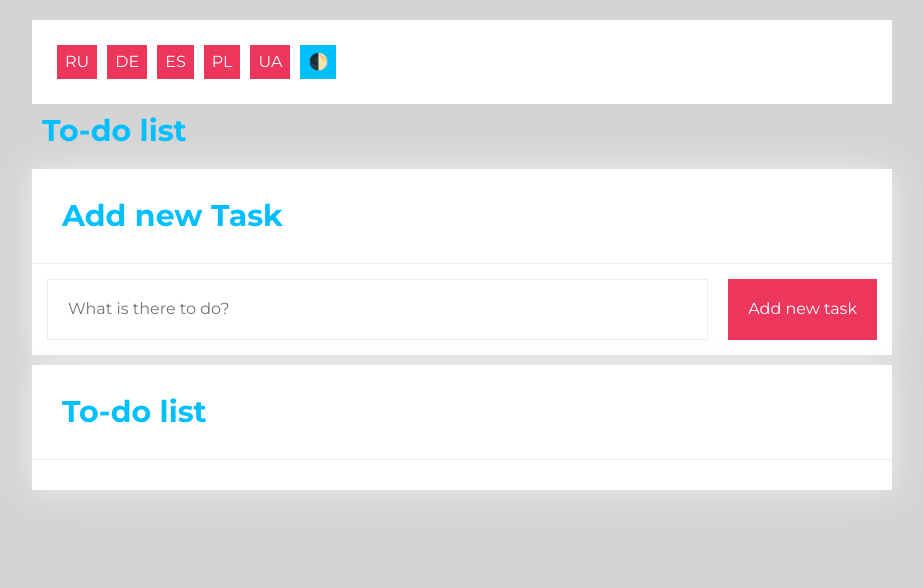
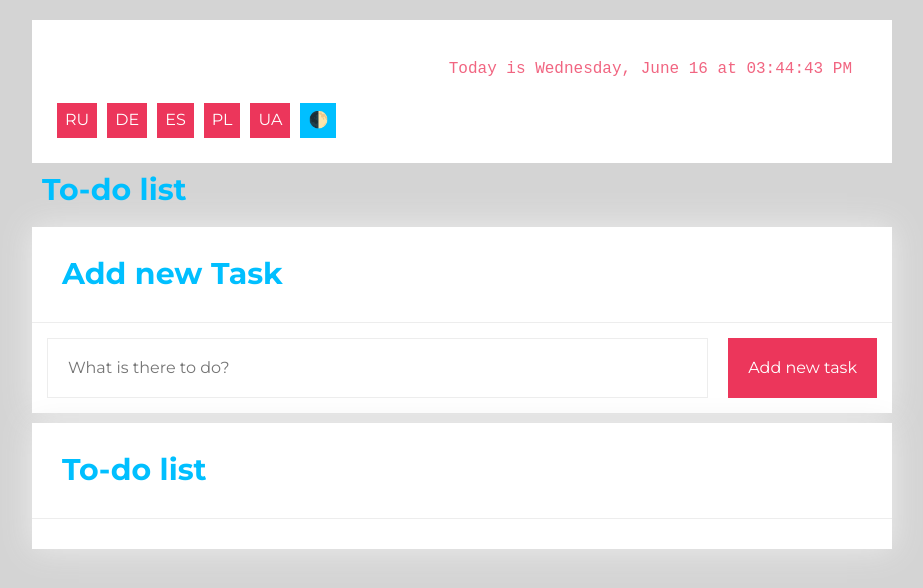
Before and after one commit to mr-front-end-dev/To-do-List--EN-CRMS--ReactApp, a React (Create React App) app: page / in a window 1280 px wide. Shown: the top 588 px of the page, without its empty margins (178-1101 px from the left). Built offline with nearby package versions, Linux system fonts and the light colour scheme.

Commit message:
Added "Clock"

```diff
--- /dev/null
+++ b/src/Projects/Clock/index.css
@@ -0,0 +1,8 @@
+.clock {
+  text-align: right;
+  font-family: monospace;
+  color: hsl(348, 83%, 67%);
+  background-color: hsl(0, 0%, 100%);
+  font-size: 16px;
+  padding: 20px;
+}
--- /dev/null
+++ b/src/Projects/Clock/index.js
@@ -0,0 +1,33 @@
+import React, { useState, useEffect } from 'react';
+import "./index.css";
+
+const formatDate = (date) => date.toLocaleString(undefined, {
+  weekday: "long",
+  hour: "2-digit",
+  minute: "2-digit",
+  second: "2-digit",
+  day: "numeric",
+  month: "long"
+});
+
+export const Clock = () => {
+  const [date, setDate] = useState(new Date());
+
+  useEffect(() => {
+    const intervalId = setInterval(() => {
+      setDate(new Date());
+    }, 1000);
+
+    return () => {
+      clearInterval(intervalId);
+    };
+  }, []);
+
+  return (
+    <div className="clock">
+      Today is
+      {" "}
+      {formatDate(date)}
+    </div>
+  )
+}
--- a/src/Projects/index.js
+++ b/src/Projects/index.js
@@ -1,8 +1,10 @@
 import React from 'react';
+import { Clock } from "./Clock";
 import "./index.css";
 
 const Projects = () => (
   <section className="section__links">
+    <Clock />
     <a className="section__button--link" href="#"><button className="section__button">RU</button></a>
     <a className="section__button--link" href="#"><button className="section__button">DE</button></a>
     <a className="section__button--link" href="#"><button className="section__button">ES</button></a>
```
